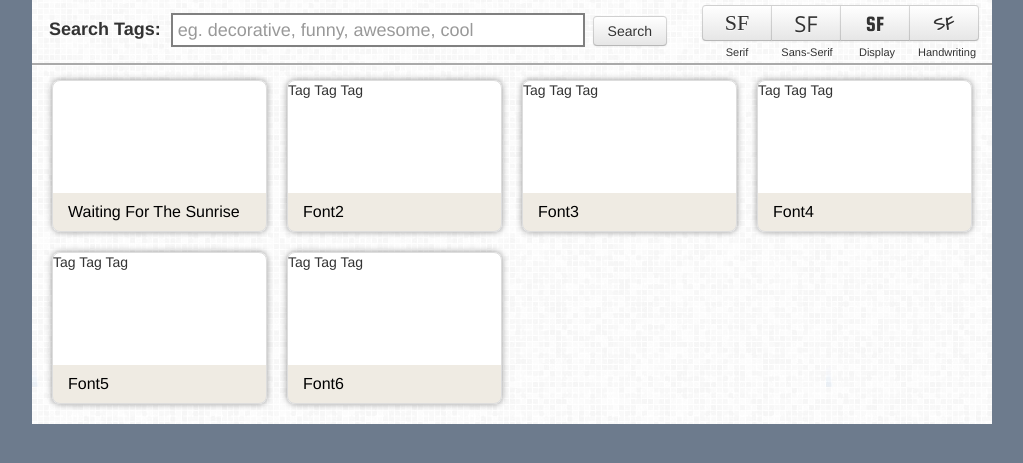
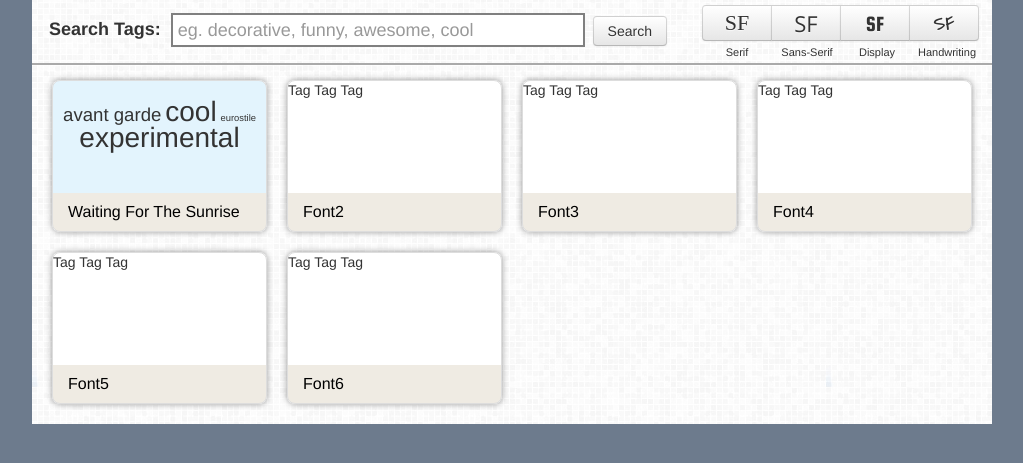
Before and after one commit to davelester/spotifont, a Python web app: template templates/index.html in a window 1280 px wide, with the pointer over the restyled element. Shown: the part 78-541 px from the top of the page, without its empty margins (128-1151 px from the left). Run offline with Jinja, Linux system fonts and the light colour scheme; the template is opened without the code that fills it, so the values that code supplies are empty; some libraries are stand-ins or nearby versions; some web fonts are replaced.

Commit message:
minor box changes

```diff
--- a/static/css/style.css
+++ b/static/css/style.css
@@ -59,7 +59,8 @@
 	color-stop(0%, white), color-stop(75%, white), color-stop(75%, #EFEBE3));
 	}
 
-ul li.box:hover{color:#FFF;}
+ul li.box:hover{background: -webkit-gradient(linear, left top, left bottom,
+	color-stop(0%, #E3F4FD), color-stop(75%, #E3F4FD), color-stop(75%, #EFEBE3)); ;}
 
 /* Tag cloud */
 
```
